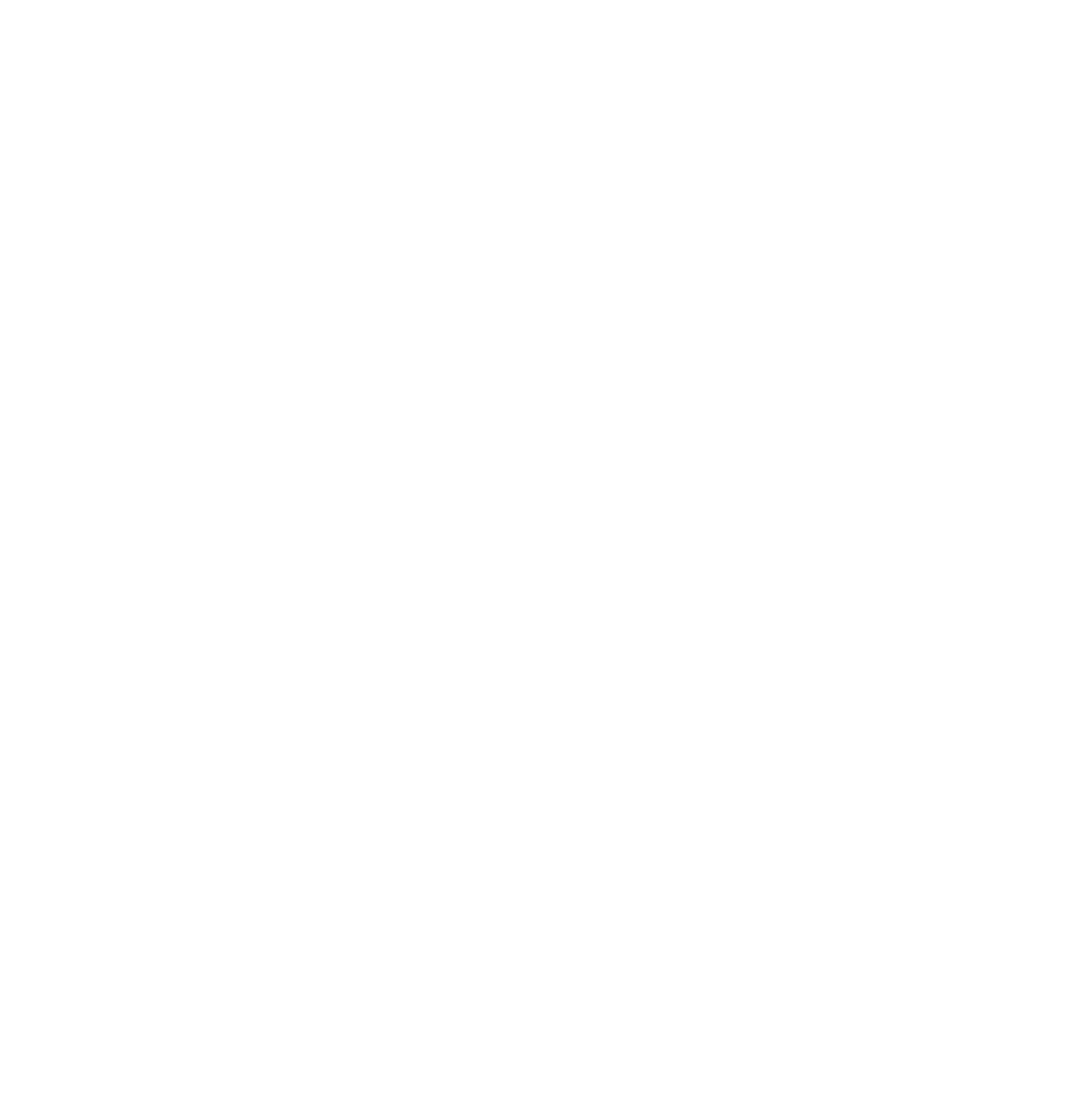
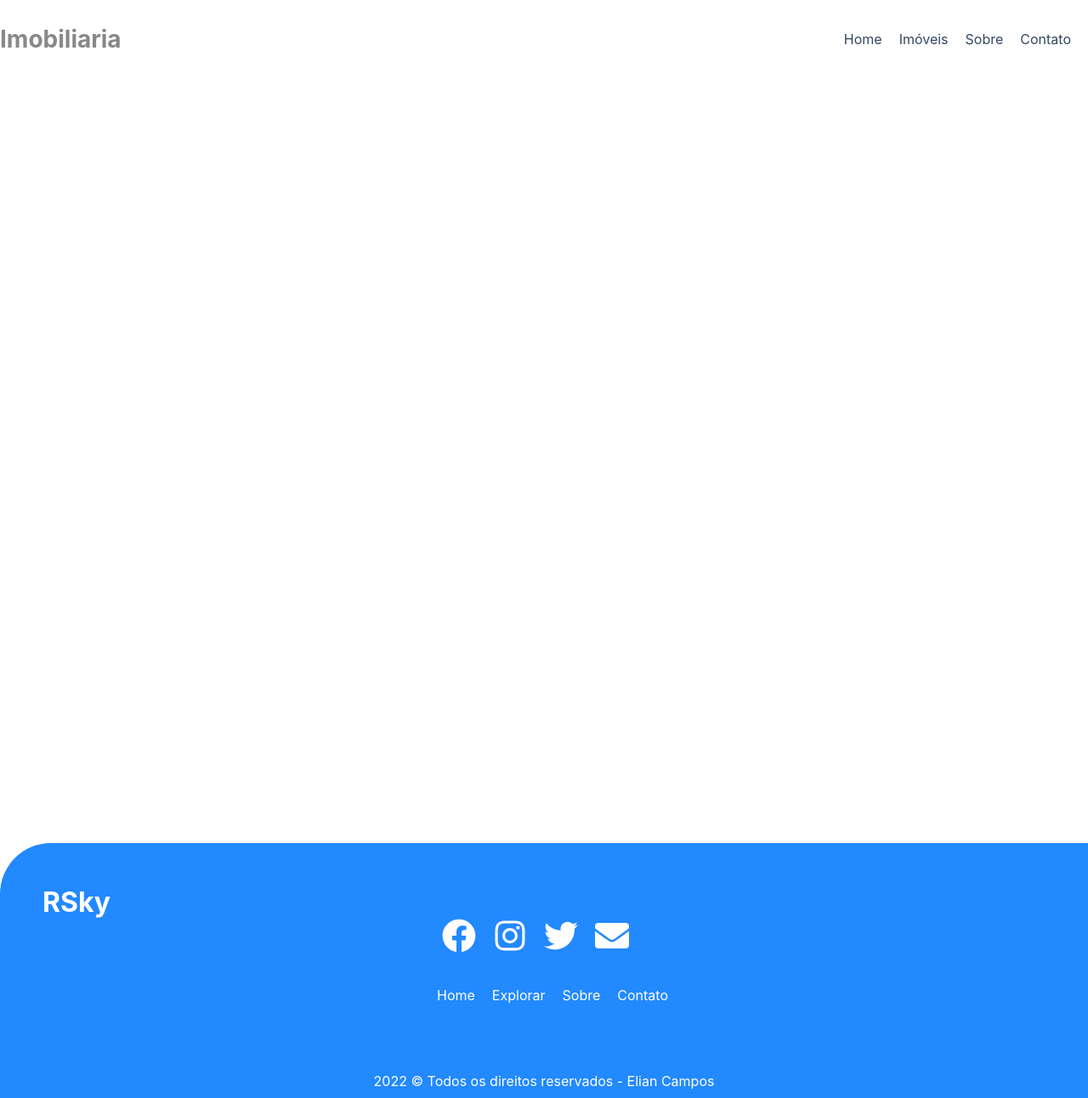
Before and after one commit to FilipePires17/imobiliaria, a Next.js app: page / in a window 1280 px wide. Shown: the whole page at 85% size. Before the commit the page ends 800 px from the top, so only its background shows below. Built offline with nearby package versions, Linux system fonts and the light colour scheme.

Commit message:
initialized header and footer

```diff
--- /dev/null
+++ b/components/footer/index.js
@@ -0,0 +1,74 @@
+import React from 'react'
+
+import Link from 'next/link'
+import { FaFacebook, FaInstagram, FaTwitter, FaEnvelope } from 'react-icons/fa'
+
+import {
+  FooterContainer,
+  Logo,
+  LogoDetail,
+  SocialMedias,
+  SocialMediaItem,
+  FooterMenu,
+  FooterMenuContent,
+  FooterMenuItem,
+  FooterMenuLink,
+  Copyright
+} from './styles'
+
+function Footer () {
+  return (
+    <>
+      <FooterContainer>
+        <Logo className='logo'>
+          <LogoDetail>RS</LogoDetail>ky
+        </Logo>
+
+        <SocialMedias className='social-medias'>
+          <SocialMediaItem>
+            <Link href='#'>
+              <FaFacebook size={40} />
+            </Link>
+          </SocialMediaItem>
+          <SocialMediaItem>
+            <Link href='#'>
+              <FaInstagram size={40} />
+            </Link>
+          </SocialMediaItem>
+          <SocialMediaItem>
+            <Link href='#'>
+              <FaTwitter size={40} />
+            </Link>
+          </SocialMediaItem>
+          <SocialMediaItem>
+            <Link href='#'>
+              <FaEnvelope size={40} />
+            </Link>
+          </SocialMediaItem>
+        </SocialMedias>
+        <FooterMenu className='footer-menu'>
+          <FooterMenuContent>
+            <FooterMenuItem>
+              <FooterMenuLink href='#'>Home</FooterMenuLink>
+            </FooterMenuItem>
+            <FooterMenuItem>
+              <FooterMenuLink href='#'>Explorar</FooterMenuLink>
+            </FooterMenuItem>
+            <FooterMenuItem>
+              <FooterMenuLink href='#'>Sobre</FooterMenuLink>
+            </FooterMenuItem>
+            <FooterMenuItem>
+              <FooterMenuLink href='#'>Contato</FooterMenuLink>
+            </FooterMenuItem>
+          </FooterMenuContent>
+        </FooterMenu>
+        <Copyright className='copyright'>
+          {new Date().getFullYear()} {'\u00A9'} Todos os direitos reservados -
+          Elian Campos{' '}
+        </Copyright>
+      </FooterContainer>
+    </>
+  )
+}
+
+export default Footer
--- /dev/null
+++ b/components/footer/styles.js
@@ -0,0 +1,53 @@
+import styled from 'styled-components'
+import { MAIN } from '../../styles/Colors'
+
+export const FooterContainer = styled.footer`
+  position: relative;
+  margin-top: 300px;
+  top: 600px;
+  width: 100%;
+  background: ${MAIN};
+  color: white;
+  height: 300px;
+  padding: 50px;
+  border-radius: 60px 0 0 0;
+`
+export const Logo = styled.div`
+  font-size: 32px;
+  font-weight: bold;
+`
+
+export const LogoDetail = styled.span``
+
+export const SocialMedias = styled.div`
+  display: flex;
+  justify-content: center;
+`
+export const SocialMediaItem = styled.span`
+  margin-right: 20px;
+  cursor: pointer;
+`
+export const FooterMenu = styled.nav`
+  display: flex;
+  justify-content: center;
+  margin-top: 20px;
+`
+export const FooterMenuContent = styled.ul`
+  display: flex;
+  flex-direction: row;
+  list-style: none;
+`
+export const FooterMenuItem = styled.li`
+  margin-right: 20px;
+`
+export const FooterMenuLink = styled.a`
+  color: white;
+  text-decoration: none;
+`
+export const Copyright = styled.div`
+  position: absolute;
+  bottom: 0;
+  left: 50%;
+  transform: translateX(-50%);
+  padding: 10px;
+`
--- a/components/header/index.js
+++ b/components/header/index.js
@@ -12,21 +12,19 @@
 function Header () {
   return (
     <HeaderContainer className='container'>
-      <Logo href='/'>
-        <LogoDetail>RS</LogoDetail>ky
-      </Logo>
+      <Logo href='/'>Imobiliaria</Logo>
       <Menu>
         <MenuContent>
-          <Link href='#'>
+          <Link href='/'>
             <MenuItem>Home</MenuItem>
           </Link>
-          <Link href='/explore'>
-            <MenuItem>Explorar</MenuItem>
+          <Link href='/imoveis'>
+            <MenuItem>Imóveis</MenuItem>
           </Link>
-          <Link href='#'>
+          <Link href='/#sobre'>
             <MenuItem>Sobre</MenuItem>
           </Link>
-          <Link href='#'>
+          <Link href='/contato'>
             <MenuItem>Contato</MenuItem>
           </Link>
         </MenuContent>
--- a/components/header/styles.js
+++ b/components/header/styles.js
@@ -0,0 +1,36 @@
+import styled from 'styled-components'
+import { MAIN, SECONDARY, GRAY } from '../../styles/Colors'
+
+export const HeaderContainer = styled.header`
+  display: flex;
+  align-items: center;
+  justify-content: space-between;
+  flex-direction: row;
+  padding: 20px 0 !important;
+`
+
+export const Logo = styled.a`
+  font-weight: bold;
+  font-size: 28px;
+  color: ${GRAY};
+  text-decoration: none;
+`
+
+export const LogoDetail = styled.span`
+  color: ${MAIN};
+`
+
+export const Menu = styled.nav``
+
+export const MenuContent = styled.ul`
+  display: flex;
+  align-items: center;
+  flex-direction: row;
+  list-style: none;
+`
+
+export const MenuItem = styled.li`
+  margin-right: 20px;
+  color: ${SECONDARY};
+  cursor: pointer;
+`
--- a/pages/index.js
+++ b/pages/index.js
@@ -1,7 +1,20 @@
 import Head from 'next/head'
 import Image from 'next/image'
 import styles from '../styles/Home.module.css'
+import Header from '../components/header'
+import Footer from '../components/footer'
 
-export default function Home () {
-  return <div></div>
+export default function App () {
+  return (
+    <>
+      <Head>
+        <title>Gilson</title>
+      </Head>
+      <Header />
+      <main>
+        <div id='sobre'></div>
+      </main>
+      <Footer />
+    </>
+  )
 }
--- /dev/null
+++ b/styles/Colors.js
@@ -0,0 +1,9 @@
+export const MAIN = '#2289ff'
+export const SECONDARY = '#314862'
+export const HOVER = '#1c6ac4'
+export const GRAY = '#888'
+export const GRAY2 = '#555'
+export const GRAY_LIGHT = '#ccc'
+export const GRAY_DARKER = '#222'
+export const BLACK = '#000'
+export const WHITE = '#fff'
```
